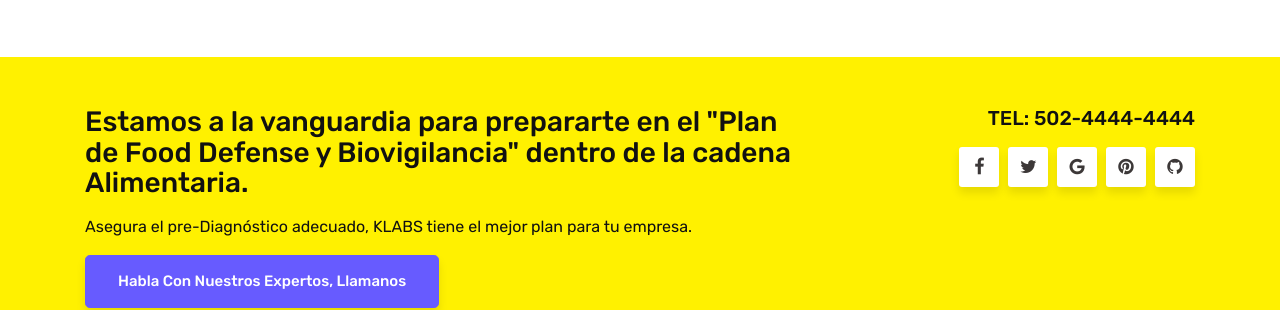
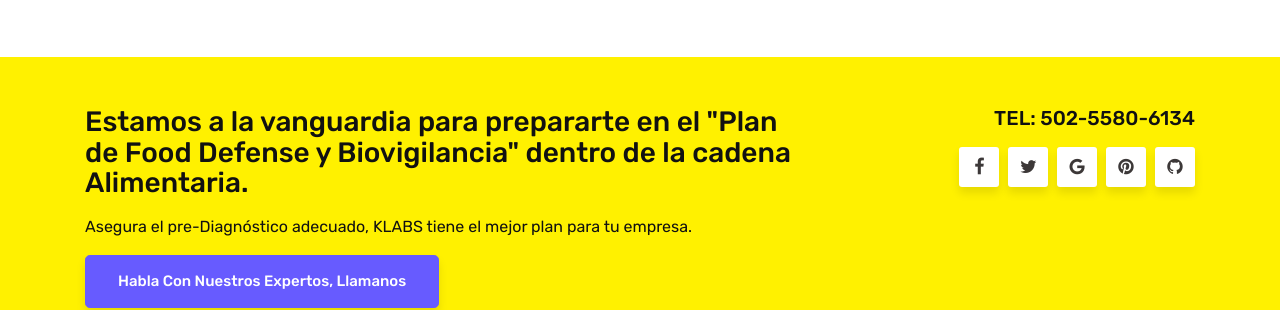
Before and after one commit to Klabsa/klabsa.github.io, a Jekyll site: the page built from index.html, in a window 1280 px wide and 900 px high, scrolled down 2120 px. Shown: the part 154-464 px from the top of the window. Built offline with Jekyll 4.4.1, drawn with Linux system fonts in a browser that asks for light colours; the list of posts is cut into pages by our own code; comment, search, counter and statistics services are not loaded.

Commit message:
Update default.html

```diff
--- a/_layouts/default.html
+++ b/_layouts/default.html
@@ -134,7 +134,7 @@
                     <a class="btn btn-primary btn-lg" href="#">Habla Con Nuestros Expertos, Llamanos</a>
                 </div>
                 <div class="col-md-4 text-right footersocial">
-                    <h5>TEL: 502-4444-4444</h5>
+                    <h5>TEL: 502-5580-6134</h5>
                     <i class="fa fa-facebook"></i>
                     <i class="fa fa-twitter"></i>
                         <i class="fa fa-google"></i>
```
